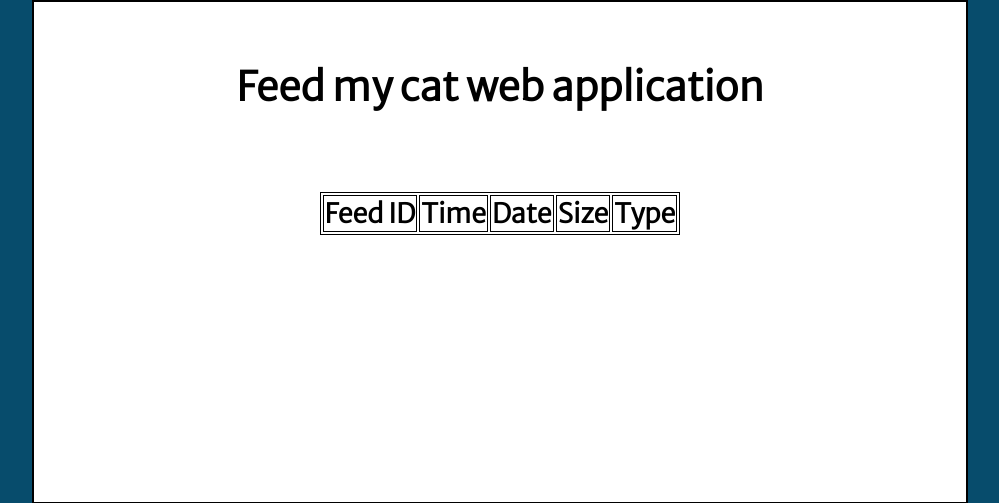
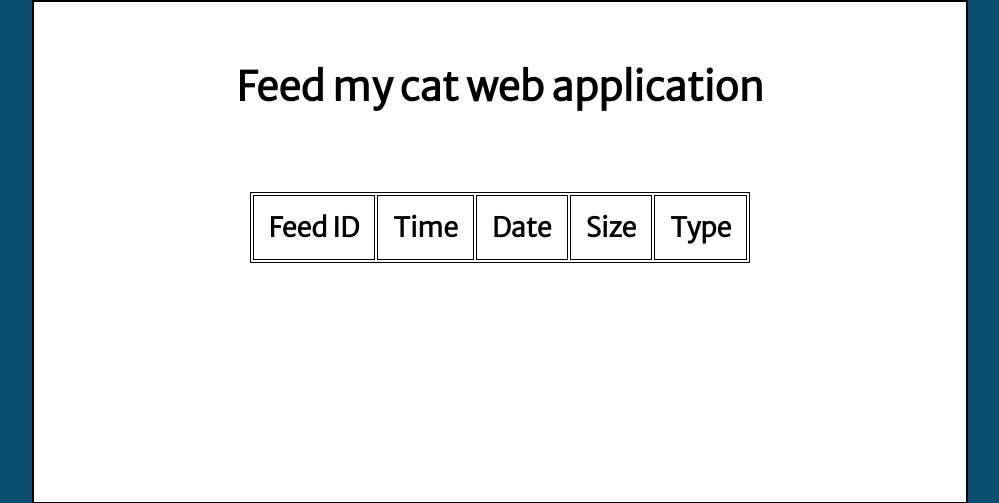
Before and after one commit to Sammich10/catFeed, a Flask app: template templates/viewLog.html in a window 1280 px wide. Shown: the part 60-563 px from the top of the page, without its empty margins (140-1139 px from the left). Run offline with Flask 2, Linux system fonts and the light colour scheme; the template is opened without the code that fills it, so the values that code supplies are empty.

Commit message:
made table viewer easier to read

```diff
--- a/static/styles/viewLog.css
+++ b/static/styles/viewLog.css
@@ -56,4 +56,7 @@ h1{
 }
 table, th, td {
 	border: 1px solid black;
-  }
+}
+th{
+	padding:15px;
+}
```
